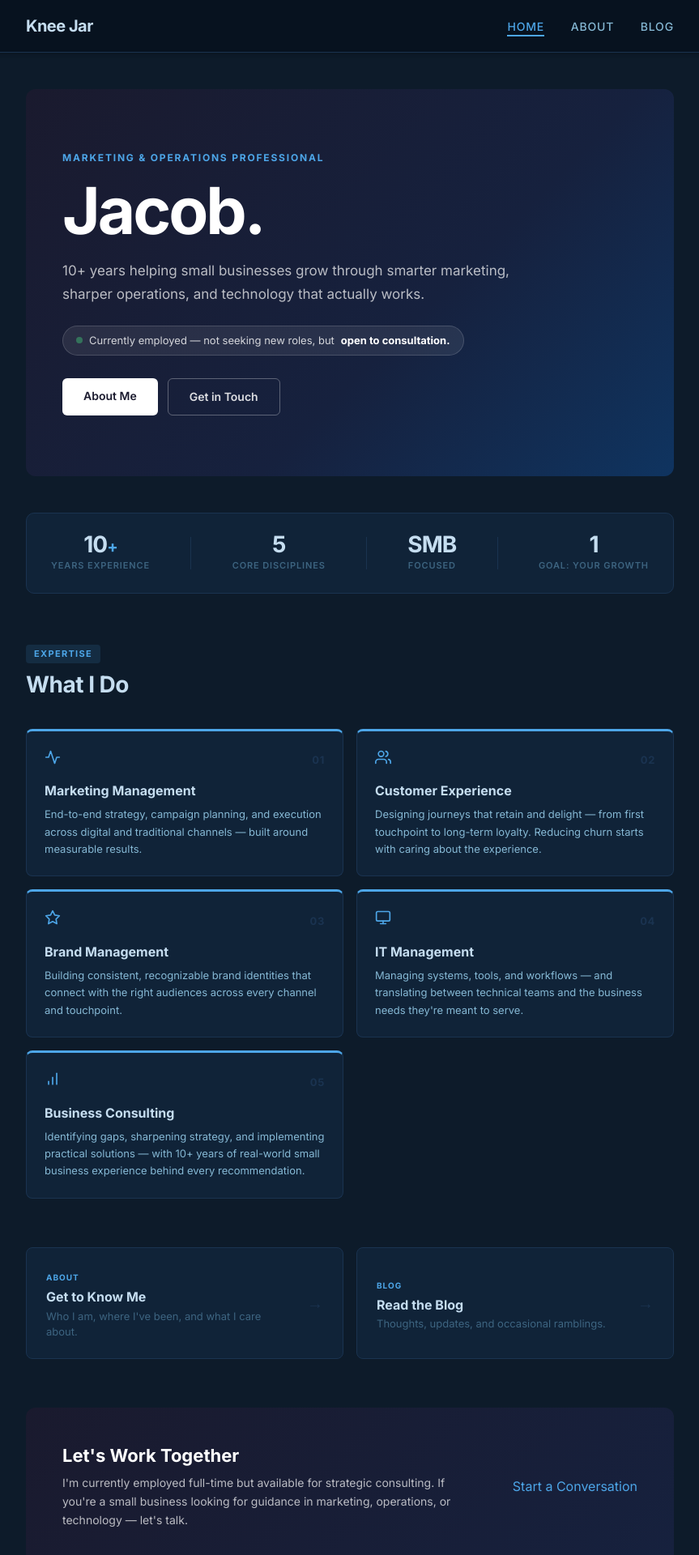
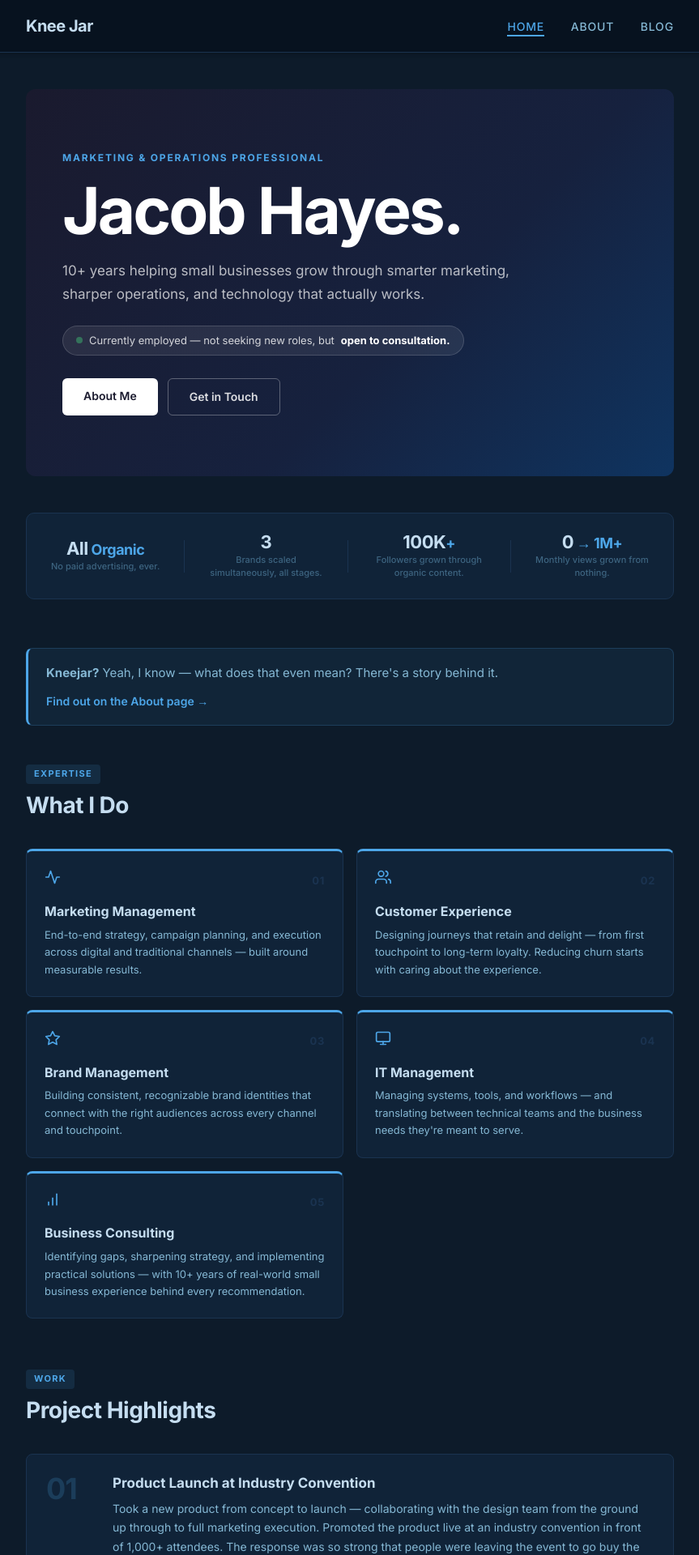
Before and after one commit to haye8277/haye8277.github.io, a Jekyll site: the page built from index.html, in a window 1280 px wide. Shown: the top 1920 px of the page at 81% size, without its empty margins (208-1071 px from the left). Built offline with Jekyll 4.4.1, drawn with Linux system fonts in a browser that asks for light colours; some of the changed text lies outside the part shown.

Commit message:
Homepage: full name, new stats, project highlights, Kneejar blurb
- Hero now shows "Jacob Hayes." instead of "Jacob."
- Stats updated to organic growth metrics
- Added Project Highlights section with 3 cards
- Added casual Kneejar? blurb linking to About page

Co-Authored-By: Claude Sonnet 4.6 <noreply@anthropic.com>

```diff
--- a/_sass/_layout.scss
+++ b/_sass/_layout.scss
@@ -567,24 +567,30 @@
 }
 
 .ri-stat-number {
-    font-size: 28px;
+    font-size: 22px;
     font-weight: 700;
     color: $text-color;
-    letter-spacing: -1px;
+    letter-spacing: -0.5px;
     line-height: 1;
 }
 
 .ri-stat-plus {
-    font-size: 20px;
+    font-size: 18px;
     color: $brand-color;
 }
 
 .ri-stat-label {
     font-size: 11px;
-    font-weight: 600;
-    text-transform: uppercase;
-    letter-spacing: 0.08em;
+    font-weight: 500;
     color: $grey-color;
+    line-height: 1.4;
+    max-width: 140px;
+    text-align: center;
+
+    @include media-query($on-palm) {
+        text-align: left;
+        max-width: none;
+    }
 }
 
 .ri-stat-divider {
@@ -594,6 +600,93 @@
 
     @include media-query($on-palm) {
         display: none;
+    }
+}
+
+// Kneejar blurb
+.ri-blurb {
+    background-color: rgba(77, 166, 232, 0.07);
+    border: 1px solid rgba(77, 166, 232, 0.2);
+    border-left: 3px solid $brand-color;
+    border-radius: 8px;
+    padding: 18px 22px;
+    margin-bottom: $spacing-unit * 1.5;
+    display: flex;
+    align-items: center;
+    justify-content: space-between;
+    flex-wrap: wrap;
+    gap: 12px;
+
+    p {
+        margin-bottom: 0;
+        font-size: 15px;
+        color: $grey-color-dark;
+    }
+}
+
+.ri-blurb-link {
+    font-size: 14px;
+    font-weight: 600;
+    color: $brand-color;
+    white-space: nowrap;
+    transition: color 0.2s ease;
+
+    &:hover {
+        color: lighten($brand-color, 10%);
+        text-decoration: none;
+    }
+}
+
+// Project highlights
+.ri-highlights {
+    display: flex;
+    flex-direction: column;
+    gap: 16px;
+}
+
+.ri-highlight-card {
+    display: flex;
+    gap: $spacing-unit;
+    background-color: #102338;
+    border: 1px solid $grey-color-light;
+    border-radius: 8px;
+    padding: 24px;
+    transition: transform 0.2s ease, box-shadow 0.2s ease;
+
+    &:hover {
+        transform: translateY(-2px);
+        box-shadow: 0 8px 24px rgba(0, 0, 0, 0.2);
+    }
+
+    @include media-query($on-palm) {
+        flex-direction: column;
+        gap: 12px;
+    }
+}
+
+.ri-highlight-num {
+    font-size: 36px;
+    font-weight: 700;
+    color: rgba(77, 166, 232, 0.2);
+    line-height: 1;
+    flex-shrink: 0;
+    width: 52px;
+    letter-spacing: -1px;
+}
+
+.ri-highlight-content {
+    h3 {
+        font-size: 17px;
+        font-weight: 700;
+        color: $text-color;
+        margin-bottom: 8px;
+    }
+
+    p {
+        font-size: 14px;
+        color: $grey-color-dark;
+        line-height: 1.7;
+        margin-bottom: 0;
     }
 }
 
--- a/index.html
+++ b/index.html
@@ -6,7 +6,7 @@ title: Meet Kneejar
 <div class="ri-hero">
   <div class="ri-hero-inner">
     <div class="ri-eyebrow">Marketing &amp; Operations Professional</div>
-    <h1 class="ri-name">Jacob.</h1>
+    <h1 class="ri-name">Jacob Hayes.</h1>
     <p class="ri-tagline">10+ years helping small businesses grow through smarter marketing, sharper operations, and technology that actually works.</p>
     <div class="ri-status">
       <span class="status-dot"></span>
@@ -21,24 +21,29 @@ title: Meet Kneejar
 
 <div class="ri-stats">
   <div class="ri-stat">
-    <span class="ri-stat-number">10<span class="ri-stat-plus">+</span></span>
-    <span class="ri-stat-label">Years Experience</span>
+    <span class="ri-stat-number">All<span class="ri-stat-plus"> Organic</span></span>
+    <span class="ri-stat-label">No paid advertising, ever.</span>
   </div>
   <div class="ri-stat-divider"></div>
   <div class="ri-stat">
-    <span class="ri-stat-number">5</span>
-    <span class="ri-stat-label">Core Disciplines</span>
+    <span class="ri-stat-number">3</span>
+    <span class="ri-stat-label">Brands scaled simultaneously, all stages.</span>
   </div>
   <div class="ri-stat-divider"></div>
   <div class="ri-stat">
-    <span class="ri-stat-number">SMB</span>
-    <span class="ri-stat-label">Focused</span>
+    <span class="ri-stat-number">100K<span class="ri-stat-plus">+</span></span>
+    <span class="ri-stat-label">Followers grown through organic content.</span>
   </div>
   <div class="ri-stat-divider"></div>
   <div class="ri-stat">
-    <span class="ri-stat-number">1</span>
-    <span class="ri-stat-label">Goal: Your Growth</span>
+    <span class="ri-stat-number">0<span class="ri-stat-plus"> → 1M+</span></span>
+    <span class="ri-stat-label">Monthly views grown from nothing.</span>
   </div>
+</div>
+
+<div class="ri-blurb">
+  <p><strong>Kneejar?</strong> Yeah, I know &mdash; what does that even mean? There's a story behind it.</p>
+  <a href="{{ site.baseurl }}/about/" class="ri-blurb-link">Find out on the About page &rarr;</a>
 </div>
 
 <div class="ri-section">
@@ -106,6 +111,40 @@ title: Meet Kneejar
   </div>
 </div>
 
+<div class="ri-section">
+  <div class="ri-section-header">
+    <span class="ri-section-tag">Work</span>
+    <h2>Project Highlights</h2>
+  </div>
+  <div class="ri-highlights">
+
+    <div class="ri-highlight-card">
+      <div class="ri-highlight-num">01</div>
+      <div class="ri-highlight-content">
+        <h3>Product Launch at Industry Convention</h3>
+        <p>Took a new product from concept to launch — collaborating with the design team from the ground up through to full marketing execution. Promoted the product live at an industry convention in front of 1,000+ attendees. The response was so strong that people were leaving the event to go buy the product.</p>
+      </div>
+    </div>
+
+    <div class="ri-highlight-card">
+      <div class="ri-highlight-num">02</div>
+      <div class="ri-highlight-content">
+        <h3>Scaled 3 Brands with Zero Paid Advertising</h3>
+        <p>Single-handedly managed and scaled 3 brands across all stages of development — from launch to over $1M in revenue — exclusively through organic growth. No paid ads, no shortcuts.</p>
+      </div>
+    </div>
+
+    <div class="ri-highlight-card">
+      <div class="ri-highlight-num">03</div>
+      <div class="ri-highlight-content">
+        <h3>PR Crisis Recovery</h3>
+        <p>Led brand reputation recovery after a major PR crisis. Rebuilt customer trust through positive, transparent messaging — expanding overall customer reach, growing sales beyond the existing base, and winning back the majority of lost customers.</p>
+      </div>
+    </div>
+
+  </div>
+</div>
+
 <div class="ri-links">
   <a href="{{ site.baseurl }}/about/" class="ri-link-card">
     <div class="ri-link-card-content">
```
